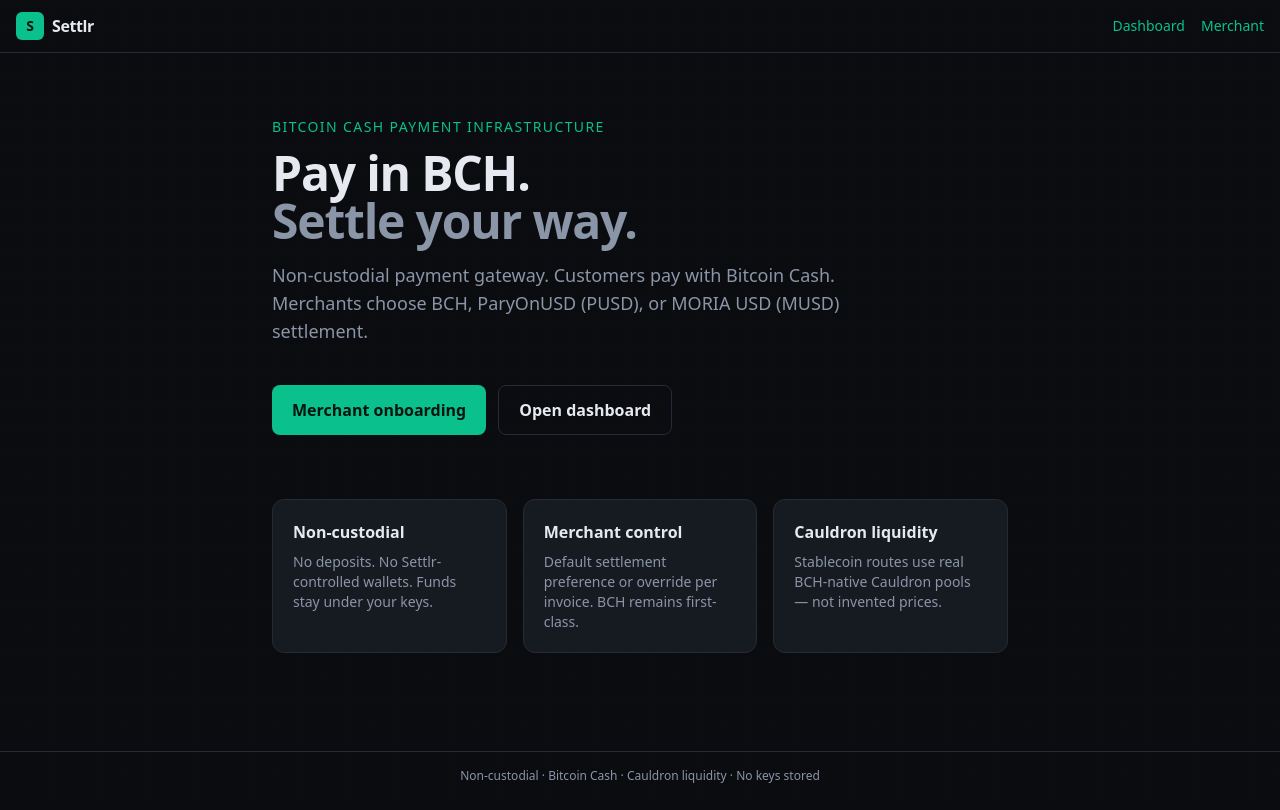
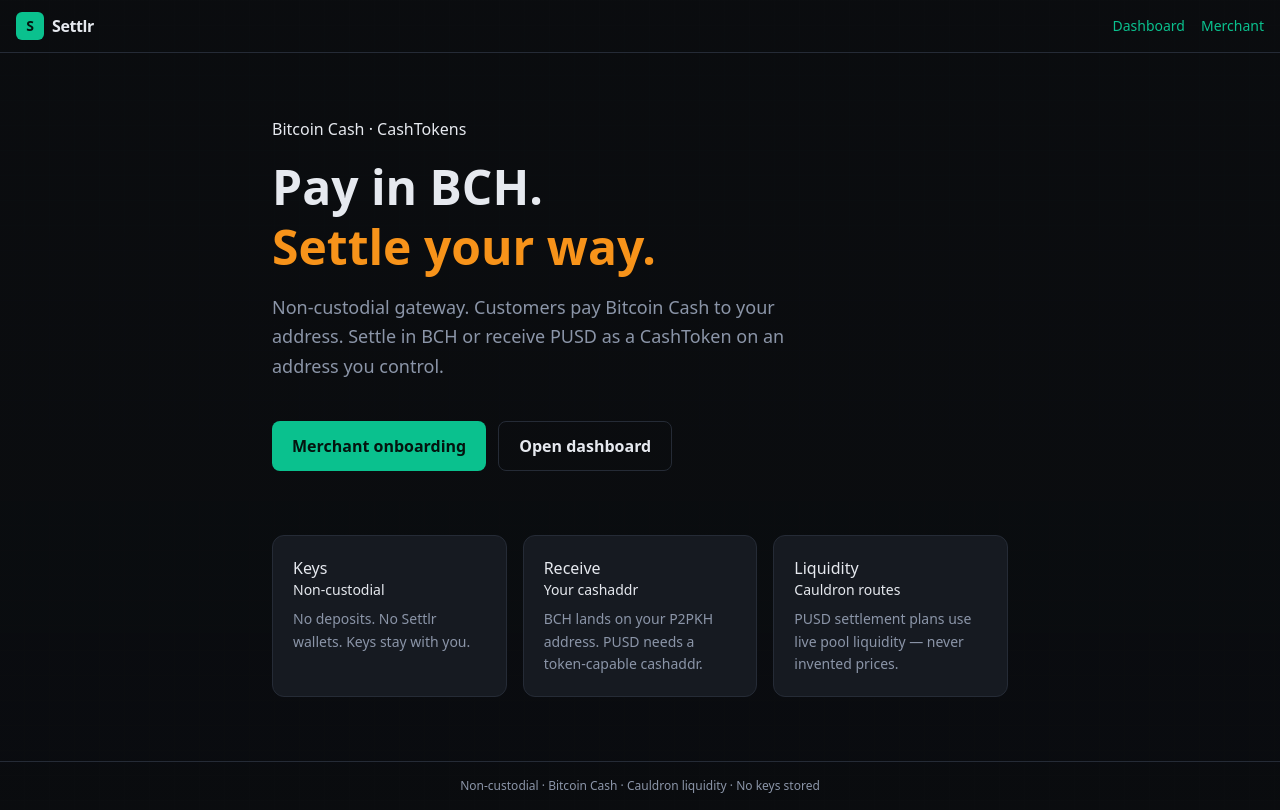
Before and after one commit to alberdioni8406/settlr, a Next.js app: page / in a window 1280 px wide. Built offline with nearby package versions, Linux system fonts and the light colour scheme.

Commit message:
Revise homepage text and layout for Bitcoin Cash
Updated text content and structure for clarity and branding.

```diff
--- a/src/app/page.tsx
+++ b/src/app/page.tsx
@@ -3,17 +3,15 @@ import Link from 'next/link';
 export default function Home() {
   return (
     <div className="max-w-3xl mx-auto px-4 py-16">
-      <p className="text-[var(--accent)] text-sm font-medium tracking-widest uppercase mb-3">
-        Bitcoin Cash payment infrastructure
-      </p>
-      <h1 className="text-4xl sm:text-5xl font-bold tracking-tight mb-4">
+      <p className="tag mb-4">Bitcoin Cash · CashTokens</p>
+      <h1 className="display text-3xl sm:text-5xl font-bold leading-tight mb-4 glow-text">
         Pay in BCH.
         <br />
-        <span className="text-[var(--text-muted)]">Settle your way.</span>
+        <span className="text-[var(--orange)] glow-orange">Settle your way.</span>
       </h1>
-      <p className="text-lg text-[var(--text-muted)] mb-10 max-w-xl">
-        Non-custodial payment gateway. Customers pay with Bitcoin Cash.
-        Merchants choose BCH, ParyOnUSD (PUSD), or MORIA USD (MUSD) settlement.
+      <p className="text-base sm:text-lg text-[var(--text-muted)] mb-10 max-w-xl leading-relaxed">
+        Non-custodial gateway. Customers pay Bitcoin Cash to your address.
+        Settle in BCH or receive PUSD as a CashToken on an address you control.
       </p>
 
       <div className="flex flex-wrap gap-3 mb-16">
@@ -29,20 +27,26 @@ export default function Home() {
         {[
           {
             t: 'Non-custodial',
-            d: 'No deposits. No Settlr-controlled wallets. Funds stay under your keys.',
+            d: 'No deposits. No Settlr wallets. Keys stay with you.',
+            tag: 'Keys',
           },
           {
-            t: 'Merchant control',
-            d: 'Default settlement preference or override per invoice. BCH remains first-class.',
+            t: 'Your cashaddr',
+            d: 'BCH lands on your P2PKH address. PUSD needs a token-capable cashaddr.',
+            tag: 'Receive',
           },
           {
-            t: 'Cauldron liquidity',
-            d: 'Stablecoin routes use real BCH-native Cauldron pools — not invented prices.',
+            t: 'Cauldron routes',
+            d: 'PUSD settlement plans use live pool liquidity — never invented prices.',
+            tag: 'Liquidity',
           },
         ].map((c) => (
           <div key={c.t} className="card p-5">
-            <h3 className="font-semibold mb-2">{c.t}</h3>
-            <p className="text-sm text-[var(--text-muted)]">{c.d}</p>
+            <span className="tag-orange tag mb-3">{c.tag}</span>
+            <h3 className="display text-sm mb-2">{c.t}</h3>
+            <p className="text-sm text-[var(--text-muted)] leading-relaxed">
+              {c.d}
+            </p>
           </div>
         ))}
       </div>
```
